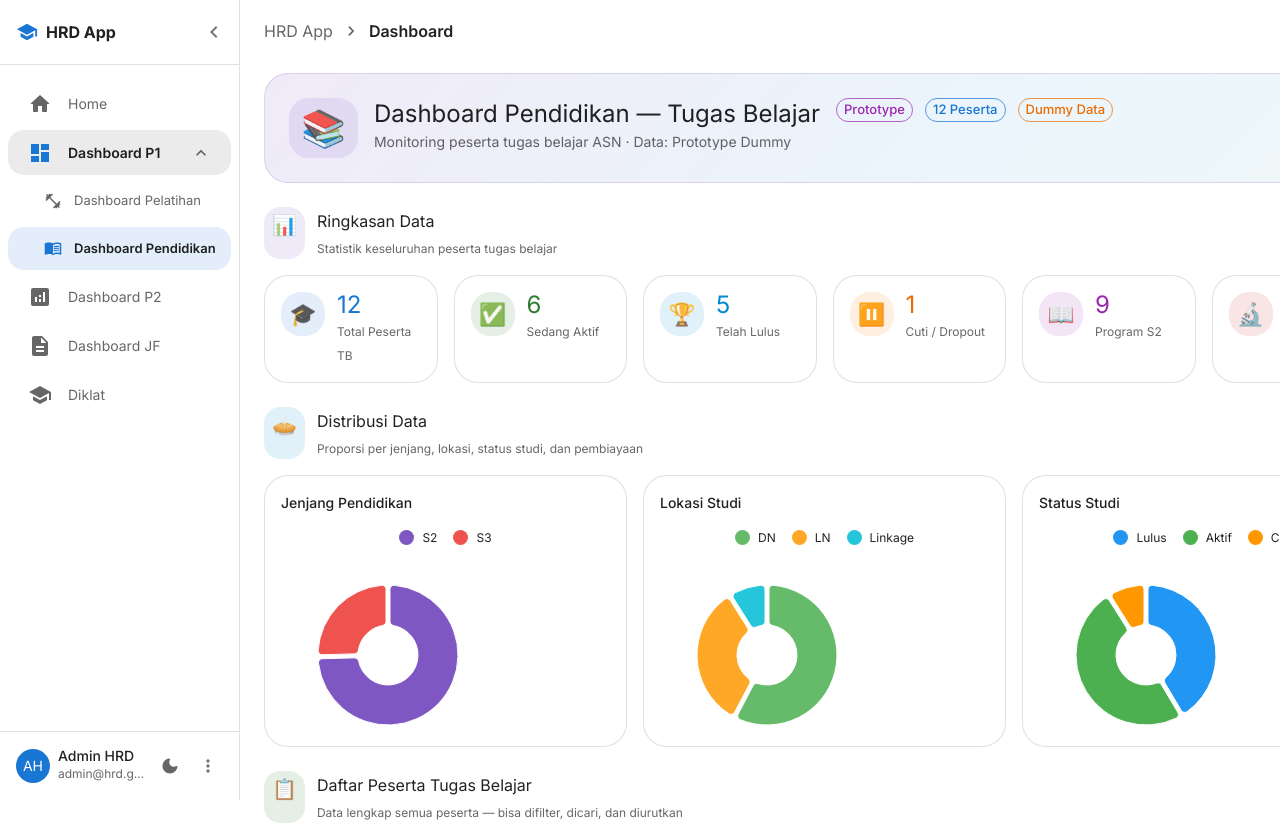
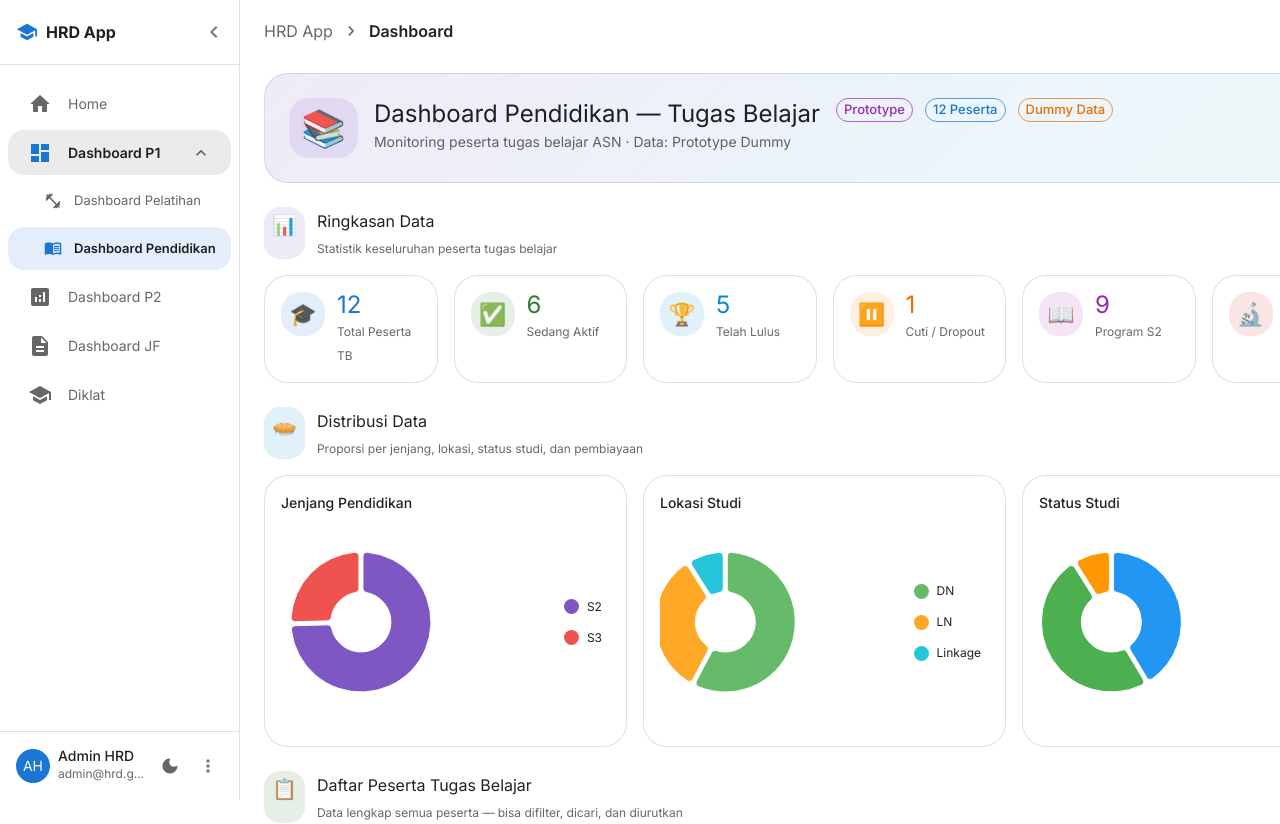
Before and after one commit to cheapimpact/hman-dev, a Next.js app: page /dashboard/p1/pendidikan in a window 1280 px wide. Shown: the top 824 px of the page. Built offline with nearby package versions, Linux system fonts and the light colour scheme; what @mui/material-nextjs would draw is missing.

Commit message:
feat: add PendidikanCharts component with dashboard distribution visualizations

```diff
--- a/src/components/dashboard/pendidikan/PendidikanCharts.tsx
+++ b/src/components/dashboard/pendidikan/PendidikanCharts.tsx
@@ -39,9 +39,7 @@ function MiniPieCard({ title, data }: { title: string; data: ChartItem[] }) {
             ]}
             slotProps={{
               legend: {
-                direction: "column",
                 position: { vertical: "middle", horizontal: "right" },
-                padding: 0,
                 itemMarkWidth: 10,
                 itemMarkHeight: 10,
                 markGap: 5,
```
